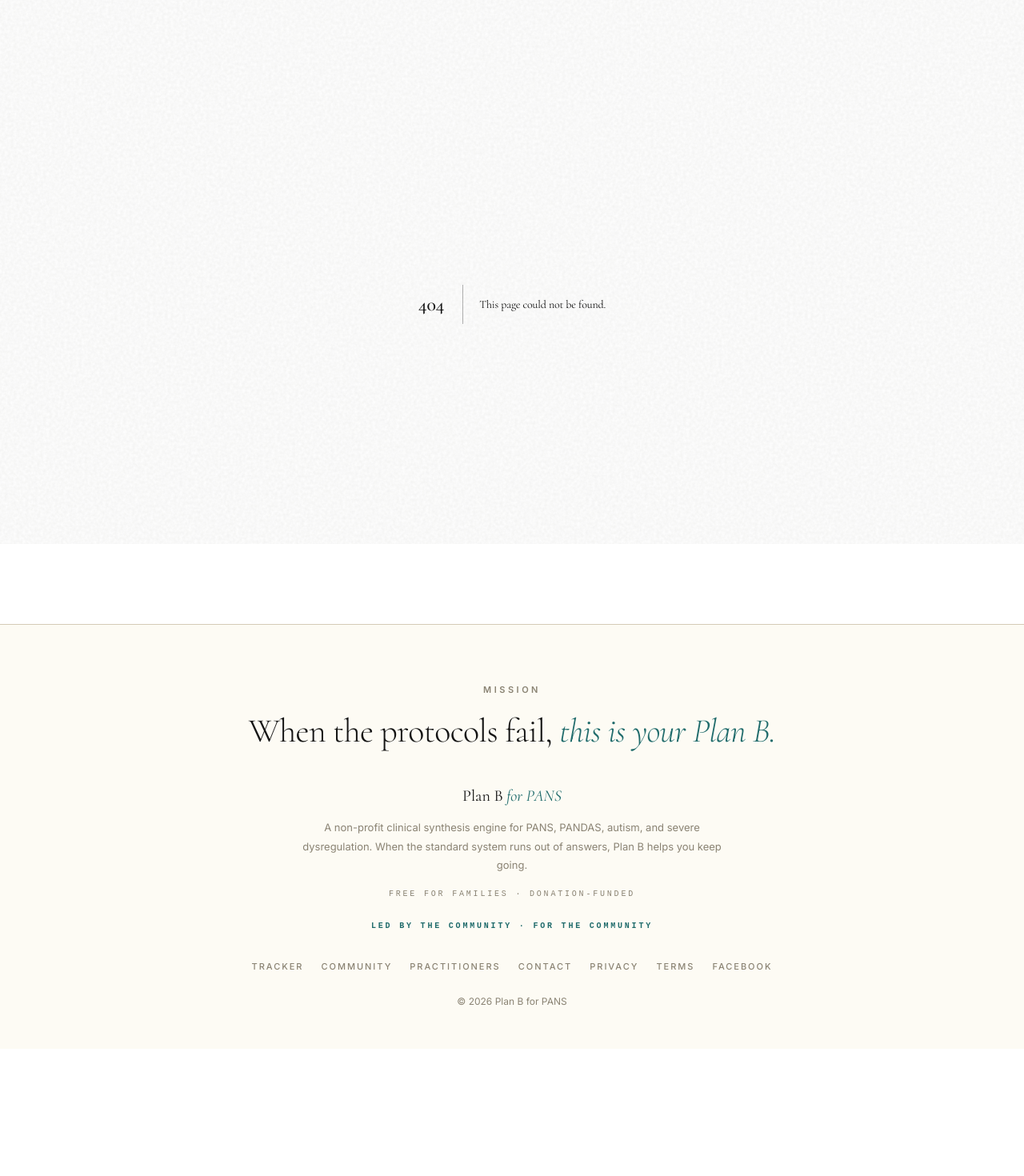
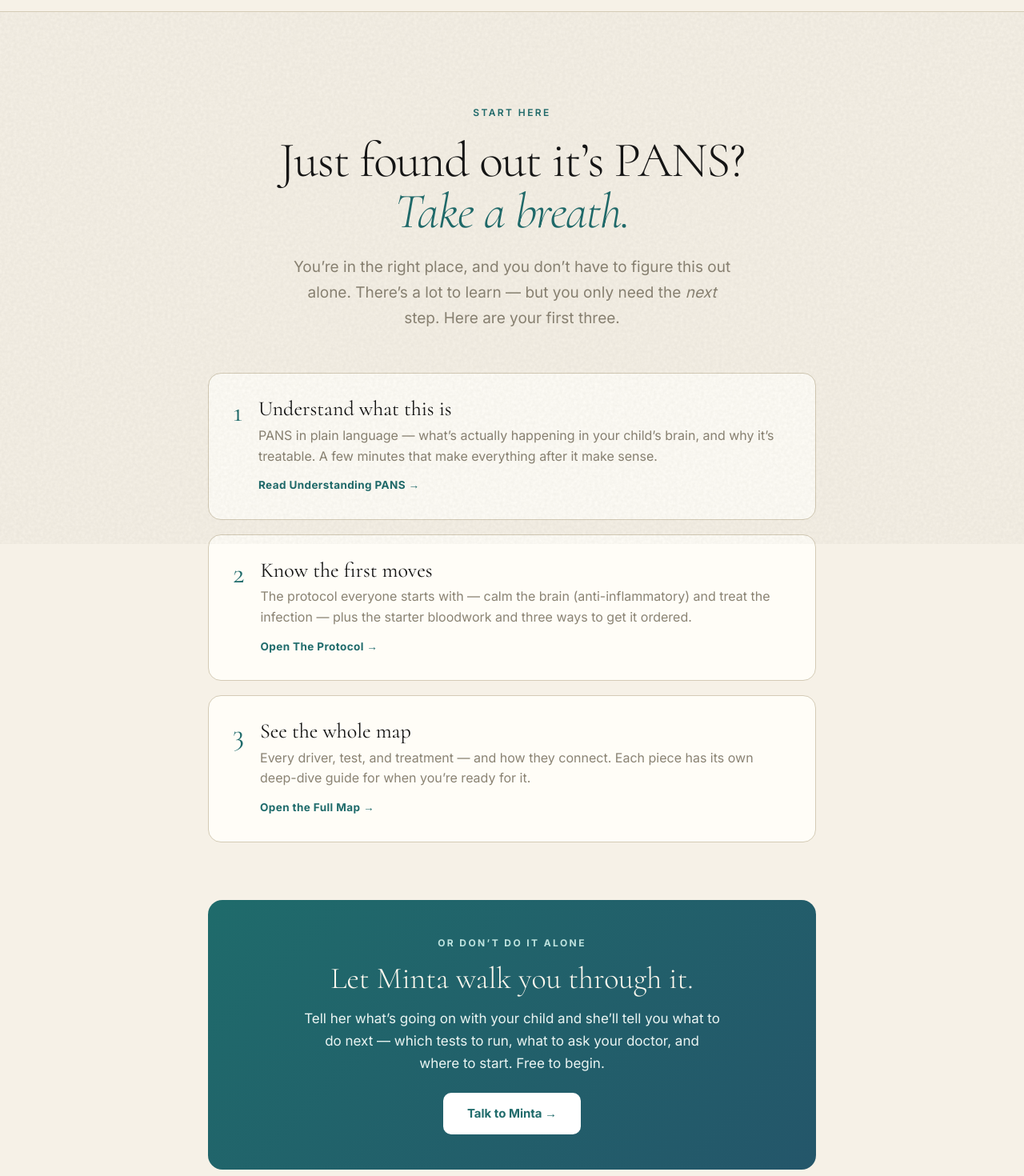
Before and after one commit to myleshorton/planb-pans, a Next.js app: page /start in a window 1280 px wide. Before the commit this address had no page. Shown: the part 120-1590 px from the top of the page at 80% size. Before the commit the page ends 1431 px from the top, so only its background shows below. Built offline with nearby package versions, Linux system fonts and the light colour scheme.

Commit message:
feat: 'Start Here' front door — calm one-screen entry for a brand-new parent (take a breath → 3 first moves → or let Minta walk you through it); added to nav

```diff
--- a/app/layout.tsx
+++ b/app/layout.tsx
@@ -64,6 +64,7 @@
             </Link>
             <nav style={{ display: 'flex', gap: 18, alignItems: 'center' }}>
               <NavLink href="/">Home</NavLink>
+              <a href="/start" style={{ fontFamily: 'var(--font-inter)', fontSize: 13, color: 'var(--teal)', fontWeight: 700, textDecoration: 'none', whiteSpace: 'nowrap' }}>Start Here</a>
               <NavLink href="/about">About</NavLink>
               <NavLink href="/packages">Pricing</NavLink>
               <a href="https://app.planbforpans.com/sample-synthesis" rel="noopener" style={{ fontFamily: 'var(--font-inter)', fontSize: 13, color: 'var(--teal)', fontWeight: 700, textDecoration: 'none', whiteSpace: 'nowrap' }}>See a Synthesis →</a>
--- /dev/null
+++ b/app/start/page.tsx
@@ -0,0 +1,78 @@
+import type { Metadata } from 'next'
+
+export const metadata: Metadata = {
+  title: 'Start Here — Plan B for PANS',
+  description:
+    'Just found out it’s PANS, or you suspect it? Take a breath. Here are your first moves — and you don’t have to do them alone.',
+}
+
+const ink = 'var(--ink)'
+const teal = 'var(--teal)'
+const soft = 'var(--sand-dark)'
+const sand = 'var(--sand)'
+
+const STEPS = [
+  {
+    title: 'Understand what this is',
+    body: 'PANS in plain language — what’s actually happening in your child’s brain, and why it’s treatable. A few minutes that make everything after it make sense.',
+    cta: 'Read Understanding PANS',
+    href: '/understanding-pans.html',
+  },
+  {
+    title: 'Know the first moves',
+    body: 'The protocol everyone starts with — calm the brain (anti-inflammatory) and treat the infection — plus the starter bloodwork and three ways to get it ordered.',
+    cta: 'Open The Protocol',
+    href: '/deconstructing-pans.html#protocol',
+  },
+  {
+    title: 'See the whole map',
+    body: 'Every driver, test, and treatment — and how they connect. Each piece has its own deep-dive guide for when you’re ready for it.',
+    cta: 'Open the Full Map',
+    href: '/deconstructing-pans.html',
+  },
+]
+
+export default function StartHere() {
+  return (
+    <main style={{ background: 'var(--cream)', color: ink }}>
+      <section style={{ padding: 'clamp(60px,10vw,116px) 24px clamp(32px,6vw,52px)', textAlign: 'center' }}>
+        <div style={{ maxWidth: 720, margin: '0 auto' }}>
+          <p style={{ color: teal, fontSize: 12, letterSpacing: '0.2em', textTransform: 'uppercase', fontWeight: 600, margin: '0 0 18px' }}>Start here</p>
+          <h1 style={{ fontFamily: 'var(--font-cormorant)', fontWeight: 300, fontSize: 'clamp(36px,7vw,62px)', lineHeight: 1.04, letterSpacing: '-0.02em', margin: '0 0 20px' }}>
+            Just found out it’s PANS?<br />
+            <em style={{ color: teal, fontStyle: 'italic' }}>Take a breath.</em>
+          </h1>
+          <p style={{ fontSize: 19, lineHeight: 1.7, color: soft, maxWidth: 560, margin: '0 auto' }}>
+            You’re in the right place, and you don’t have to figure this out alone. There’s a lot to learn — but you only need the <em>next</em> step. Here are your first three.
+          </p>
+        </div>
+      </section>
+
+      <section style={{ padding: '0 24px clamp(40px,7vw,72px)' }}>
+        <div style={{ maxWidth: 760, margin: '0 auto', display: 'flex', flexDirection: 'column', gap: 18 }}>
+          {STEPS.map((s, i) => (
+            <a key={s.title} href={s.href} style={{ display: 'flex', gap: 20, alignItems: 'flex-start', textDecoration: 'none', background: '#fffdf7', border: `1px solid ${sand}`, borderRadius: 16, padding: 'clamp(22px,4vw,30px)' }}>
+              <span style={{ fontFamily: 'var(--font-cormorant)', fontSize: 36, color: teal, fontWeight: 400, lineHeight: 1, flexShrink: 0 }}>{i + 1}</span>
+              <span>
+                <span style={{ display: 'block', fontFamily: 'var(--font-cormorant)', fontSize: 26, color: ink, margin: '0 0 6px', lineHeight: 1.1 }}>{s.title}</span>
+                <span style={{ display: 'block', fontSize: 16, color: soft, lineHeight: 1.6, margin: '0 0 10px' }}>{s.body}</span>
+                <span style={{ fontSize: 13.5, color: teal, fontWeight: 700, letterSpacing: '0.03em' }}>{s.cta} →</span>
+              </span>
+            </a>
+          ))}
+        </div>
+      </section>
+
+      <section style={{ padding: '0 24px clamp(64px,10vw,110px)' }}>
+        <div style={{ maxWidth: 760, margin: '0 auto', background: 'linear-gradient(135deg, var(--teal), #24566a)', color: '#fdf8ee', borderRadius: 18, padding: 'clamp(28px,5vw,44px)', textAlign: 'center' }}>
+          <p style={{ fontSize: 12, letterSpacing: '0.2em', textTransform: 'uppercase', fontWeight: 700, color: '#bfe3df', margin: '0 0 14px' }}>Or don’t do it alone</p>
+          <p style={{ fontFamily: 'var(--font-cormorant)', fontWeight: 300, fontSize: 'clamp(26px,4.4vw,38px)', lineHeight: 1.15, margin: '0 0 14px' }}>Let Minta walk you through it.</p>
+          <p style={{ fontSize: 17, lineHeight: 1.65, color: '#eaf4f2', maxWidth: 520, margin: '0 auto 22px' }}>
+            Tell her what’s going on with your child and she’ll tell you what to do next — which tests to run, what to ask your doctor, and where to start. Free to begin.
+          </p>
+          <a href="https://app.planbforpans.com/signup" rel="noopener" style={{ display: 'inline-block', background: '#fff', color: '#1F6B6B', fontWeight: 800, fontSize: 15, padding: '14px 30px', borderRadius: 10, textDecoration: 'none' }}>Talk to Minta →</a>
+        </div>
+      </section>
+    </main>
+  )
+}
```
